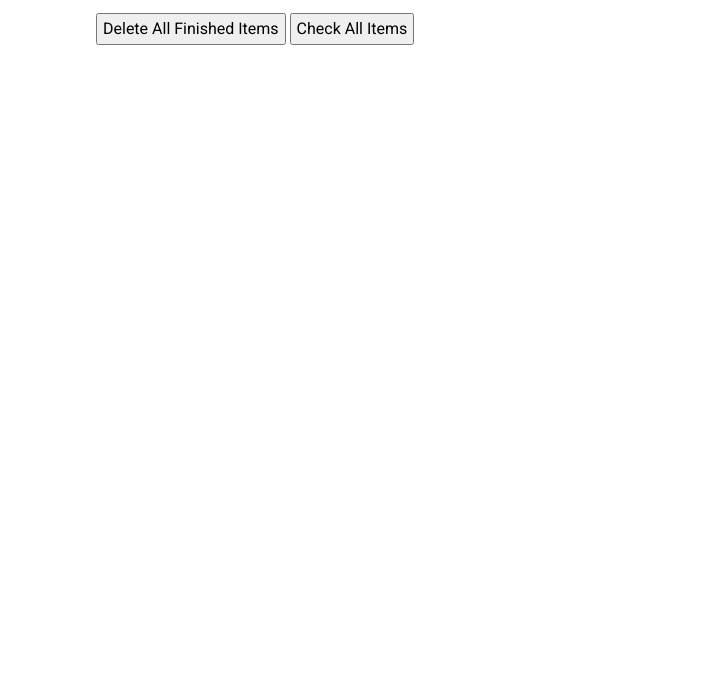
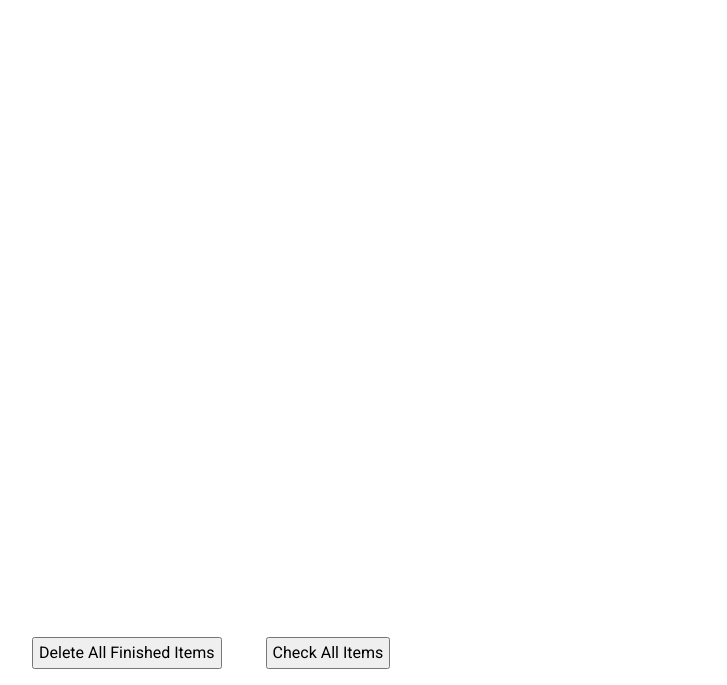
Before and after one commit to Jean-Luc19/week_1_day_5, a plain HTML site: page index.html in a window 1280 px wide. Shown: the part 115-800 px from the top of the page, without its empty margins (244-971 px from the left). Drawn offline with nearby package versions, Linux system fonts and the light colour scheme.

Commit message:
added delete all finished items and check all item buttons to fixed position at bottom of the page

```diff
--- a/main.css
+++ b/main.css
@@ -65,3 +65,13 @@ ul li:nth-child(odd) {
 .shopping-item__checked {
   text-decoration: line-through;
 }
+
+footer {
+  position: fixed;
+  bottom: 2%;
+  left: 20%;
+}
+
+footer button {
+  margin: 0 20px;
+}
```
